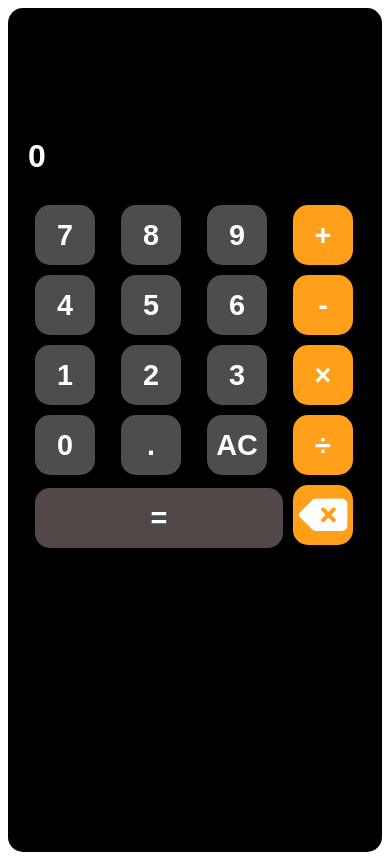
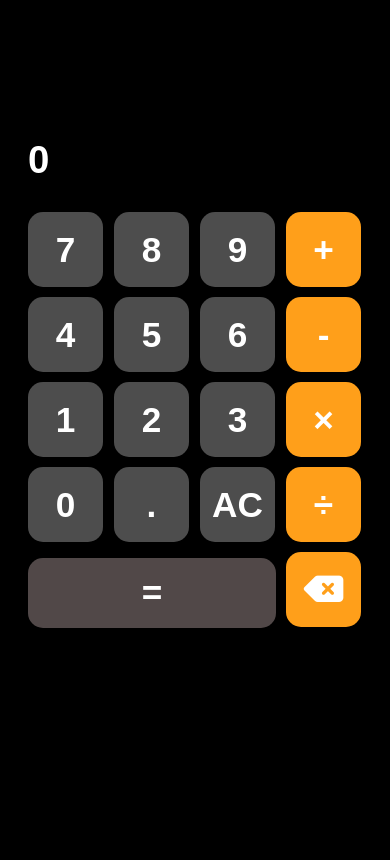
Before and after one commit to Chandu-864/Calculator, a plain HTML site: page index.html in a window 390 px wide. Drawn offline with Linux system fonts and the light colour scheme.

Commit message:
Update Calculator.css

```diff
--- a/Calculator.css
+++ b/Calculator.css
@@ -83,44 +83,48 @@ body {
     background-color: hsl(0, 6%, 50%);
 }
 
-.operators i {
+.back-option i{
     font-size: 2.7rem;
+    color: wheat;
+
 }
 
 @media only screen and (max-width: 600px) {
 
+    body {
+        background: black;
+    }
+
     #calculator {
-        height: 100%;
+        height: 100vh;
         background: black;
     }
     #keys {
-
         grid-template-columns: repeat(4, 1fr); /* Reduce columns for smaller screens */
+        gap: 10px;
     }
 
     #keys button {
-        width: 60px;       /* Increase width for better usability */
-        height: 60px;      /* Adjust height for consistent button size */
-        font-size: 1.8rem;   /* Adjust font size for better readability */
+        width: 75px;       /* Increase width for better usability */
+        height: 75px;      /* Adjust height for consistent button size */
+        font-size: 2.2rem;   /* Adjust font size for better readability */
         border-radius: 15px; /* Slightly rounded corners for buttons */
         padding: 0; /* Remove padding to keep buttons uniform */
-        margin-left: 7px;
     }
 
     #keys .equals {
         width: 100%;        /* Ensure the equals button takes full width */
-        height: 60px;       /* Set a specific height for equals button */
+        height: 70px;       /* Set a specific height for equals button */
         border-radius: 15px; /* Rounded corners for consistency */
-        margin-top: 3px;
+        margin-top: 6px;
     }
 
     #display {
         margin-top: 120px;
-        font-size: 2rem;  /* Reduce font size for display on small screens */
         padding: 10px 20px;       /* Adjust padding for better spacing */
         overflow-x: auto;    /* Allow scrolling if the display text is too long */
         text-align: left;
         background: black; /* Right-align the display text for a calculator look */
-        font-size: 2rem;
+        font-size: 2.4rem;
     }
 }
```
